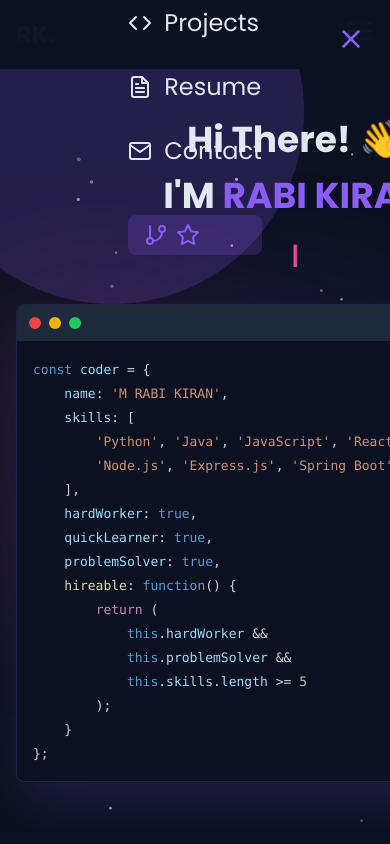
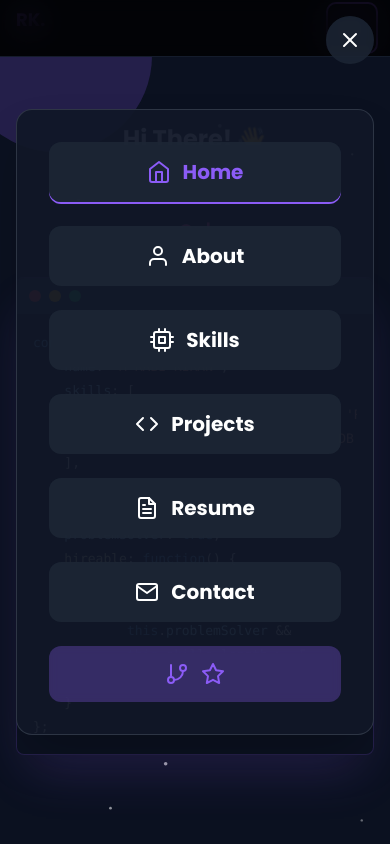
Before and after one commit to Rabikiran67/rabi-kiran-web, a React (Vite) app: page / in a window 390 px wide. Both pictures are taken after a click on the button "Toggle menu". Shown: the top 844 px of the page. Built offline with nearby package versions, Linux system fonts and the light colour scheme.

Commit message:
Update portfolio: responsive design, mobile menu improvements, and skills cleanup

```diff
--- a/src/components/Header.jsx
+++ b/src/components/Header.jsx
@@ -24,26 +24,27 @@ const Header = ({ toggleTheme, theme }) => {
   const handleNavClick = () => setMobileOpen(false);
 
   return (
-    <header className="sticky top-0 z-50 p-4 bg-dark-background/80 backdrop-blur-sm">
-      <div className="container mx-auto flex justify-between items-center">
+    <header className="sticky top-0 z-50 bg-dark-background/95 backdrop-blur-md border-b border-gray-800/50">
+      <div className="max-w-7xl mx-auto px-4 sm:px-6 lg:px-8">
+        <div className="flex justify-between items-center h-14 sm:h-16">
           {/* Logo */}
-        <NavLink to="/" className="text-2xl font-bold text-primary">
+          <NavLink to="/" className="text-lg sm:text-xl md:text-2xl font-bold text-primary hover:text-primary/80 transition-colors">
             {personalInfo.initials || personalInfo.name[0]}
           </NavLink>
+
           {/* Desktop Navigation */}
-        <nav className="hidden md:flex space-x-8 items-center">
+          <nav className="hidden lg:flex items-center space-x-6 xl:space-x-8">
             {navLinks.map((link) => (
               <NavLink
                 key={link.title}
                 to={link.path}
-              className="relative flex flex-col items-center gap-2 transition-colors pb-1 group"
+                className="relative flex items-center gap-2 text-sm xl:text-base font-medium transition-colors hover:text-primary group"
                 style={({ isActive }) => isActive ? activeLinkStyle : undefined}
               >
-              <span className="flex items-center gap-2">{link.icon} {link.title}</span>
-              {/* Animated uploading bar on hover */}
-              <span className="absolute left-0 -bottom-0.5 h-1 w-full overflow-hidden pointer-events-none">
-                <span className="block h-full w-0 group-hover:w-full bg-gradient-to-r from-primary via-purple-500 to-secondary rounded-full transition-all duration-500 group-hover:animate-upload-bar"></span>
-              </span>
+                <span className="text-lg">{link.icon}</span>
+                <span>{link.title}</span>
+                {/* Animated underline on hover */}
+                <span className="absolute left-0 -bottom-1 h-0.5 w-0 group-hover:w-full bg-primary transition-all duration-300"></span>
               </NavLink>
             ))}
             {personalInfo.githubRepo && (
@@ -51,52 +52,79 @@ const Header = ({ toggleTheme, theme }) => {
                 href={personalInfo.githubRepo}
                 target="_blank"
                 rel="noopener noreferrer"
-              className="flex items-center gap-2 bg-primary/20 hover:bg-primary/40 text-primary font-semibold py-2 px-4 rounded-lg transition-all"
+                className="flex items-center gap-2 bg-primary/10 hover:bg-primary/20 text-primary font-medium py-2 px-3 rounded-lg transition-all text-sm"
               >
-              <FiGitBranch />
-              <FiStar />
+                <FiGitBranch className="text-lg" />
+                <FiStar className="text-lg" />
               </a>
             )}
           </nav>
+
+          {/* Tablet Navigation */}
+          <nav className="hidden md:flex lg:hidden items-center space-x-4">
+            {navLinks.slice(0, 4).map((link) => (
+              <NavLink
+                key={link.title}
+                to={link.path}
+                className="relative flex flex-col items-center gap-1 transition-colors pb-1 group"
+                style={({ isActive }) => isActive ? activeLinkStyle : undefined}
+              >
+                <span className="text-lg">{link.icon}</span>
+                <span className="text-xs">{link.title}</span>
+                <span className="absolute left-0 -bottom-0.5 h-1 w-full overflow-hidden pointer-events-none">
+                  <span className="block h-full w-0 group-hover:w-full bg-gradient-to-r from-primary via-purple-500 to-secondary rounded-full transition-all duration-500 group-hover:animate-upload-bar"></span>
+                </span>
+              </NavLink>
+            ))}
+          </nav>
+
           {/* Mobile menu button */}
-        <div className="md:hidden">
           <button
-            aria-label="Open menu"
-            className="text-3xl text-primary focus:outline-none"
+            aria-label="Toggle menu"
+            className="md:hidden p-2 rounded-md text-primary hover:text-primary/80 hover:bg-gray-800 transition-colors"
             onClick={() => setMobileOpen(true)}
           >
-            <FiMenu />
+            <FiMenu className="text-2xl" />
           </button>
         </div>
       </div>
-      {/* Mobile Nav Overlay */}
+
+      {/* Mobile Navigation Overlay */}
       <AnimatePresence>
         {mobileOpen && (
           <motion.div
-            key="mobile-nav"
             initial={{ opacity: 0 }}
             animate={{ opacity: 1 }}
             exit={{ opacity: 0 }}
-            className="fixed inset-0 z-50 bg-dark-background/95 flex flex-col items-center justify-center"
+            className="fixed inset-0 z-50"
             onClick={handleNavClick}
           >
+            {/* Background Layer */}
+            <div className="absolute inset-0 bg-black/80 backdrop-blur-lg"></div>
+
+            {/* Menu Container */}
+            <div className="relative z-10 flex flex-col items-center justify-center min-h-screen px-4">
               <button
                 aria-label="Close menu"
-              className="absolute top-6 right-6 text-3xl text-primary focus:outline-none"
+                className="absolute top-4 right-4 p-3 text-white hover:text-primary transition-colors bg-gray-800/80 hover:bg-gray-700/80 rounded-full backdrop-blur-sm"
                 onClick={e => { e.stopPropagation(); setMobileOpen(false); }}
               >
-              <FiX />
+                <FiX className="text-2xl" />
               </button>
-            <nav className="flex flex-col gap-8 text-2xl">
+
+              {/* Menu Background Card */}
+              <div className="bg-gray-900/95 backdrop-blur-xl rounded-2xl p-8 sm:p-12 shadow-2xl border border-gray-600/50 max-w-sm w-full">
+                <nav className="flex flex-col items-center space-y-6 sm:space-y-8">
                   {navLinks.map((link) => (
                     <NavLink
                       key={link.title}
                       to={link.path}
-                  className="flex items-center gap-3 hover:text-primary transition-colors"
+                      className="flex items-center gap-3 text-xl sm:text-2xl font-bold text-white hover:text-primary transition-all bg-gray-800/80 hover:bg-gray-700/90 px-6 py-4 rounded-xl backdrop-blur-sm w-full justify-center"
                       style={({ isActive }) => isActive ? activeLinkStyle : undefined}
                       onClick={handleNavClick}
                     >
-                  {link.icon} {link.title}
+                      <span className="text-2xl sm:text-3xl">{link.icon}</span>
+                      {link.title}
                     </NavLink>
                   ))}
                   {personalInfo.githubRepo && (
@@ -104,17 +132,20 @@ const Header = ({ toggleTheme, theme }) => {
                       href={personalInfo.githubRepo}
                       target="_blank"
                       rel="noopener noreferrer"
-                  className="flex items-center gap-2 bg-primary/20 hover:bg-primary/40 text-primary font-semibold py-2 px-4 rounded-lg transition-all mt-4"
+                      className="flex items-center gap-3 bg-primary/30 hover:bg-primary/40 text-primary font-bold py-4 px-8 rounded-xl transition-all mt-6 text-lg sm:text-xl backdrop-blur-sm w-full justify-center"
                       onClick={handleNavClick}
                     >
-                  <FiGitBranch />
-                  <FiStar />
+                      <FiGitBranch className="text-2xl" />
+                      <FiStar className="text-2xl" />
                     </a>
                   )}
                 </nav>
+              </div>
+            </div>
           </motion.div>
         )}
       </AnimatePresence>
+
       {/* Custom CSS for uploading bar animation */}
       <style>{`
         @keyframes upload-bar {
--- a/src/components/Layout.jsx
+++ b/src/components/Layout.jsx
@@ -8,9 +8,9 @@ const Layout = ({ toggleTheme, theme }) => {
   return (
     <div className="flex flex-col min-h-screen relative overflow-hidden">
       <ParticlesBackground />
-      {/* Animated circular background design (global, now static) */}
-      <div className="absolute bg-primary/20 rounded-full w-96 h-96 -top-20 -left-20 -z-10" />
-      <div className="absolute bg-secondary/20 rounded-full w-96 h-96 -bottom-20 -right-20 -z-10" />
+      {/* Animated circular background design (responsive) */}
+      <div className="absolute bg-primary/20 rounded-full w-48 h-48 sm:w-64 sm:h-64 md:w-80 md:h-80 lg:w-96 lg:h-96 -top-10 sm:-top-20 -left-10 sm:-left-20 -z-10" />
+      <div className="absolute bg-secondary/20 rounded-full w-48 h-48 sm:w-64 sm:h-64 md:w-80 md:h-80 lg:w-96 lg:h-96 -bottom-10 sm:-bottom-20 -right-10 sm:-right-20 -z-10" />
       <Header toggleTheme={toggleTheme} theme={theme} />
       <main className="flex-grow relative z-10">
         <Outlet />
--- a/src/config.js
+++ b/src/config.js
@@ -48,19 +48,14 @@ export const professionalSkills = [
   { name: 'Python', icon: DiPython },
   { name: 'Java', icon: DiJava },
   { name: 'JavaScript', icon: DiJavascript1 },
-  { name: 'HTML', icon: DiHtml5 },
-  { name: 'CSS', icon: DiCss3 },
   // Frameworks & Libraries
   { name: 'React.js', icon: DiReact },
   { name: 'Redux', icon: SiRedux },
-  { name: 'React Router', icon: SiReactrouter },
   { name: 'Tailwind CSS', icon: SiTailwindcss },
   { name: 'Node.js', icon: DiNodejsSmall },
   { name: 'Express.js', icon: SiExpress },
-  { name: 'Spring Boot', icon: SiSpringboot },
   // Databases & DevOps
   { name: 'MongoDB', icon: DiMongodb },
-  { name: 'MySQL', icon: SiMysql },
   { name: 'Docker', icon: DiDocker },
   { name: 'Git', icon: DiGit },
   { name: 'GitHub', icon: FaGithub },
@@ -90,7 +85,7 @@ export const projects = [
     title: 'Learnify – MERN Stack Online Learning Platform',
     description: 'A comprehensive, full-stack online learning platform built using the MERN stack (MongoDB, Express, React, Node.js). Learnify provides a powerful role-based system for Students, Instructors, and Administrators to deliver and consume educational content.',
     image: 'https://images.unsplash.com/photo-1522202176988-66273c2fd55f?w=1200&h=800&fit=crop&crop=center',
-    tags: ['MongoDB', 'Express', 'React', 'Node.js', 'MERN', 'Role-Based', 'Education'],
+    tags: ['React + Vite', 'Tailwind CSS', 'Node.js', 'Express', 'MongoDB', 'JWT', 'Passport.js', 'Cloudinary'],
     liveUrl: 'https://learnify-three-black.vercel.app/',
     githubUrl: 'https://github.com/Rabikiran67/Learnify',
     details: `
@@ -112,7 +107,7 @@ export const projects = [
     title: 'ByteEat - Smart Restaurant Ordering',
     description: 'A modern web application designed to streamline the restaurant ordering process. Users can scan a QR code (simulated), browse the menu, customize their items, add them to a cart, and proceed through a simulated checkout and payment process.',
     image: 'https://images.unsplash.com/photo-1555396273-367ea4eb4db5?w=1200&h=800&fit=crop&crop=center',
-    tags: ['React', 'Node.js', 'Express', 'MongoDB', 'Restaurant', 'Ordering'],
+    tags: ['Next.js', 'React', 'TypeScript', 'Tailwind CSS', 'ShadCN UI', 'Genkit', 'Lucide React'],
     liveUrl: 'https://byte-eat.vercel.app/',
     githubUrl: 'https://github.com/Rabikiran67/ByteEat',
     details: `
@@ -203,7 +198,7 @@ export const projects = [
 export const getHomeCodeString = (personalInfo, techSkills) => {
   // Filter out unwanted skills and select key skills to display
   const filteredSkills = techSkills.filter(skill =>
-    !['HTML', 'CSS', 'Redux', 'React Router'].includes(skill.name)
+    !['Redux'].includes(skill.name)
   );
   const keySkills = filteredSkills.slice(0, 9).map(skill => `'${skill.name}'`);
   const firstLine = keySkills.slice(0, 5).join(', ');
--- a/src/index.css
+++ b/src/index.css
@@ -5,14 +5,30 @@
 @tailwind components;
 @tailwind utilities;
 
+/* Custom CSS Variables */
+:root {
+  --primary: #8B5CF6;
+  --secondary: #EC4899;
+  --dark-background: #0F0F23;
+  --dark-card: #1A1A2E;
+  --dark-text: #FFFFFF;
+  --light-background: #FFFFFF;
+  --light-card: #F8F9FA;
+  --light-text: #1A1A2E;
+}
+
 html {
   scroll-behavior: smooth;
+  overflow-x: hidden;
 }
 
 /* Updated body styles for the new theme */
 body {
   @apply bg-light-background text-light-text dark:bg-dark-background dark:text-dark-text;
   transition: background-color 0.3s ease-in-out, color 0.3s ease-in-out;
+  overflow-x: hidden;
+  -webkit-font-smoothing: antialiased;
+  -moz-osx-font-smoothing: grayscale;
 }
 
 /* Disco bar animation */
@@ -26,3 +42,206 @@ body {
     opacity: 1;
   }
 }
+
+/* Custom animations */
+@keyframes wave {
+  0%, 100% { transform: rotate(0deg); }
+  25% { transform: rotate(20deg); }
+  75% { transform: rotate(-15deg); }
+}
+
+@keyframes float {
+  0%, 100% { transform: translateY(0px); }
+  50% { transform: translateY(-20px); }
+}
+
+@keyframes pulse-glow {
+  0%, 100% { box-shadow: 0 0 20px rgba(139, 92, 246, 0.3); }
+  50% { box-shadow: 0 0 40px rgba(139, 92, 246, 0.6); }
+}
+
+@keyframes slideInFromBottom {
+  0% { transform: translateY(100%); opacity: 0; }
+  100% { transform: translateY(0); opacity: 1; }
+}
+
+@keyframes fadeInUp {
+  0% { transform: translateY(30px); opacity: 0; }
+  100% { transform: translateY(0); opacity: 1; }
+}
+
+.animate-wave {
+  animation: wave 2s ease-in-out infinite;
+}
+
+.animate-float {
+  animation: float 6s ease-in-out infinite;
+}
+
+.animate-pulse-glow {
+  animation: pulse-glow 2s ease-in-out infinite;
+}
+
+.animate-slide-in-bottom {
+  animation: slideInFromBottom 0.6s ease-out;
+}
+
+.animate-fade-in-up {
+  animation: fadeInUp 0.6s ease-out;
+}
+
+/* Custom scrollbar */
+::-webkit-scrollbar {
+  width: 6px;
+}
+
+::-webkit-scrollbar-track {
+  background: var(--dark-background);
+}
+
+::-webkit-scrollbar-thumb {
+  background: var(--primary);
+  border-radius: 3px;
+}
+
+::-webkit-scrollbar-thumb:hover {
+  background: var(--secondary);
+}
+
+/* Line clamp utility */
+.line-clamp-3 {
+  display: -webkit-box;
+  -webkit-line-clamp: 3;
+  -webkit-box-orient: vertical;
+  overflow: hidden;
+}
+
+.line-clamp-2 {
+  display: -webkit-box;
+  -webkit-line-clamp: 2;
+  -webkit-box-orient: vertical;
+  overflow: hidden;
+}
+
+/* Custom focus styles */
+*:focus {
+  outline: 2px solid var(--primary);
+  outline-offset: 2px;
+}
+
+/* Custom selection */
+::selection {
+  background: var(--primary);
+  color: white;
+}
+
+/* Responsive text utilities */
+.text-responsive {
+  font-size: clamp(1rem, 4vw, 2rem);
+}
+
+.text-responsive-lg {
+  font-size: clamp(1.5rem, 6vw, 3rem);
+}
+
+.text-responsive-xl {
+  font-size: clamp(2rem, 8vw, 4rem);
+}
+
+/* Custom button styles */
+.btn-primary {
+  background: linear-gradient(135deg, var(--primary), var(--secondary));
+  color: white;
+  padding: 0.75rem 1.5rem;
+  border-radius: 0.5rem;
+  font-weight: 600;
+  transition: all 0.3s ease;
+  border: none;
+  cursor: pointer;
+}
+
+.btn-primary:hover {
+  transform: translateY(-2px);
+  box-shadow: 0 10px 25px rgba(139, 92, 246, 0.3);
+}
+
+/* Card styles */
+.card {
+  background: var(--dark-card);
+  border-radius: 1rem;
+  padding: 1.5rem;
+  box-shadow: 0 4px 6px rgba(0, 0, 0, 0.1);
+  transition: all 0.3s ease;
+}
+
+.card:hover {
+  transform: translateY(-4px);
+  box-shadow: 0 20px 40px rgba(0, 0, 0, 0.2);
+}
+
+/* Mobile-first responsive utilities */
+@media (max-width: 640px) {
+  .container {
+    padding: 0 0.75rem;
+  }
+
+  .card {
+    padding: 1rem;
+  }
+
+  .btn-primary {
+    padding: 0.625rem 1.25rem;
+    font-size: 0.875rem;
+  }
+}
+
+/* Tablet responsive utilities */
+@media (min-width: 641px) and (max-width: 1024px) {
+  .container {
+    padding: 0 1.5rem;
+  }
+}
+
+/* Desktop responsive utilities */
+@media (min-width: 1025px) {
+  .container {
+    padding: 0 2rem;
+  }
+}
+
+/* Touch-friendly tap targets */
+@media (max-width: 768px) {
+  button, a {
+    min-height: 44px;
+    min-width: 44px;
+  }
+
+  .nav-link {
+    padding: 0.75rem 1rem;
+  }
+}
+
+/* Prevent horizontal scroll on mobile */
+@media (max-width: 640px) {
+  body {
+    overflow-x: hidden;
+    width: 100%;
+  }
+
+  * {
+    max-width: 100%;
+    box-sizing: border-box;
+  }
+}
+
+/* Landscape orientation adjustments */
+@media (max-height: 500px) and (orientation: landscape) {
+  .min-h-screen {
+    min-height: auto;
+  }
+
+  .py-16 {
+    padding-top: 2rem;
+    padding-bottom: 2rem;
+  }
+}
--- a/src/pages/Home.jsx
+++ b/src/pages/Home.jsx
@@ -11,30 +11,30 @@ const Home = () => {
 
   return (
     <>
-      <section id="home" className="relative min-h-[calc(100vh-80px)] flex items-center overflow-hidden">
+      <section id="home" className="relative min-h-[calc(100vh-80px)] flex items-center overflow-hidden px-4 sm:px-6 lg:px-8">
         <div className="absolute inset-0 -z-10">
-          <div className="absolute bg-primary/10 rounded-full w-96 h-96 top-1/4 left-1/4 blur-3xl animate-pulse" />
-          <div className="absolute bg-secondary/10 rounded-full w-96 h-96 bottom-1/4 right-1/4 blur-3xl animate-pulse delay-500" />
+          <div className="absolute bg-primary/10 rounded-full w-48 h-48 sm:w-64 sm:h-64 md:w-80 md:h-80 lg:w-96 lg:h-96 top-1/4 left-1/4 blur-3xl animate-pulse" />
+          <div className="absolute bg-secondary/10 rounded-full w-48 h-48 sm:w-64 sm:h-64 md:w-80 md:h-80 lg:w-96 lg:h-96 bottom-1/4 right-1/4 blur-3xl animate-pulse delay-500" />
         </div>
-        <div className="container mx-auto px-4">
-          <div className="grid md:grid-cols-2 gap-8 items-center">
+        <div className="w-full max-w-7xl mx-auto">
+          <div className="grid grid-cols-1 lg:grid-cols-2 gap-8 lg:gap-12 xl:gap-16 items-center">
             <motion.div
               initial={{ opacity: 0, x: -50 }}
               animate={{ opacity: 1, x: 0 }}
               transition={{ duration: 0.8 }}
-              className="text-center md:text-left"
+              className="text-center lg:text-left order-1"
             >
-              <h1 className="text-4xl lg:text-5xl font-bold mb-4">
+              <h1 className="text-2xl sm:text-3xl md:text-4xl lg:text-5xl xl:text-6xl font-bold mb-4">
                 Hi There! <span className="inline-block animate-wave">👋</span>
               </h1>
-              <h2 className="text-4xl lg:text-6xl font-extrabold mb-6">
-                I'M <span className="text-primary">RABI KIRAN</span>
+              <h2 className="text-2xl sm:text-3xl md:text-4xl lg:text-5xl xl:text-6xl font-extrabold mb-4 sm:mb-6 leading-tight">
+                I'M <span className="text-primary bg-gradient-to-r from-primary to-purple-500 bg-clip-text text-transparent">RABI KIRAN</span>
               </h2>
               <TypeAnimation
                 sequence={personalInfo.titles}
                 wrapper="h3"
                 speed={200}
-                className="text-2xl lg:text-4xl font-semibold text-secondary"
+                className="text-lg sm:text-xl md:text-2xl lg:text-3xl xl:text-4xl font-semibold text-secondary"
                 repeat={Infinity}
               />
             </motion.div>
@@ -42,19 +42,21 @@ const Home = () => {
               initial={{ opacity: 0, scale: 0.8 }}
               animate={{ opacity: 1, scale: 1 }}
               transition={{ duration: 0.8, delay: 0.2 }}
-              className="flex justify-center"
+              className="flex justify-center order-2"
             >
               {/* Replace the old img tag with the new CodeBlock component */}
-              <CodeBlock codeString={codeString} />
+              <div className="w-full max-w-md sm:max-w-lg lg:max-w-xl xl:max-w-2xl">
+                <CodeBlock codeString={codeString} />
+              </div>
             </motion.div>
           </div>
         </div>
       </section>
-      <div className="max-w-2xl mx-auto mt-20 mb-20 flex flex-col items-center justify-center text-center">
-        <h2 className="text-3xl font-bold mb-6">💬 <span className="text-primary">My Story in Bytes</span></h2>
-        <div className="space-y-4 text-lg text-dark-text/80 dark:text-gray-300 font-body">
-          <p>I fell for programming—and I think it’s been falling right back… maybe. 🤷‍♂️</p>
-          <p>I’m skilled in <span className="text-primary font-semibold">Java</span>, <span className="text-primary font-semibold">Python</span>, and <span className="text-primary font-semibold">JavaScript</span>, and I thrive on building systems that blend intuitive design with powerful backend architectures.</p>
+      <div className="max-w-4xl mx-auto mt-12 sm:mt-16 md:mt-20 mb-12 sm:mb-16 md:mb-20 flex flex-col items-center justify-center text-center px-4 sm:px-6 lg:px-8">
+        <h2 className="text-2xl sm:text-3xl md:text-4xl font-bold mb-4 sm:mb-6">💬 <span className="text-primary">My Story in Bytes</span></h2>
+        <div className="space-y-4 sm:space-y-6 text-base sm:text-lg lg:text-xl text-dark-text/80 dark:text-gray-300 font-body leading-relaxed">
+          <p>I fell for programming—and I think it's been falling right back… maybe. 🤷‍♂️</p>
+          <p>I'm skilled in <span className="text-primary font-semibold">Java</span>, <span className="text-primary font-semibold">Python</span>, and <span className="text-primary font-semibold">JavaScript</span>, and I thrive on building systems that blend intuitive design with powerful backend architectures.</p>
           <p>My interests span a wide spectrum—from cloud-native applications and scalable infrastructures to intelligent systems powered by machine learning and computer vision tools like <span className="text-primary font-semibold">NLP</span> and <span className="text-primary font-semibold">OpenCV</span>.</p>
           <p>I bring ideas to life using frameworks like <span className="text-primary font-semibold">Next.js</span>, <span className="text-primary font-semibold">Node.js</span>, and <span className="text-primary font-semibold">Spring Boot</span>, paired with platforms like <span className="text-primary font-semibold">Docker</span>, <span className="text-primary font-semibold">Linux</span>, and <span className="text-primary font-semibold">GitHub Actions</span> to deliver reliable, efficient, and forward-thinking solutions.</p>
         </div>
```
Also changed, not shown: src/components/Projects.jsx (+28 -23 lines). Lines whose indentation alone changed are shown as unchanged.
